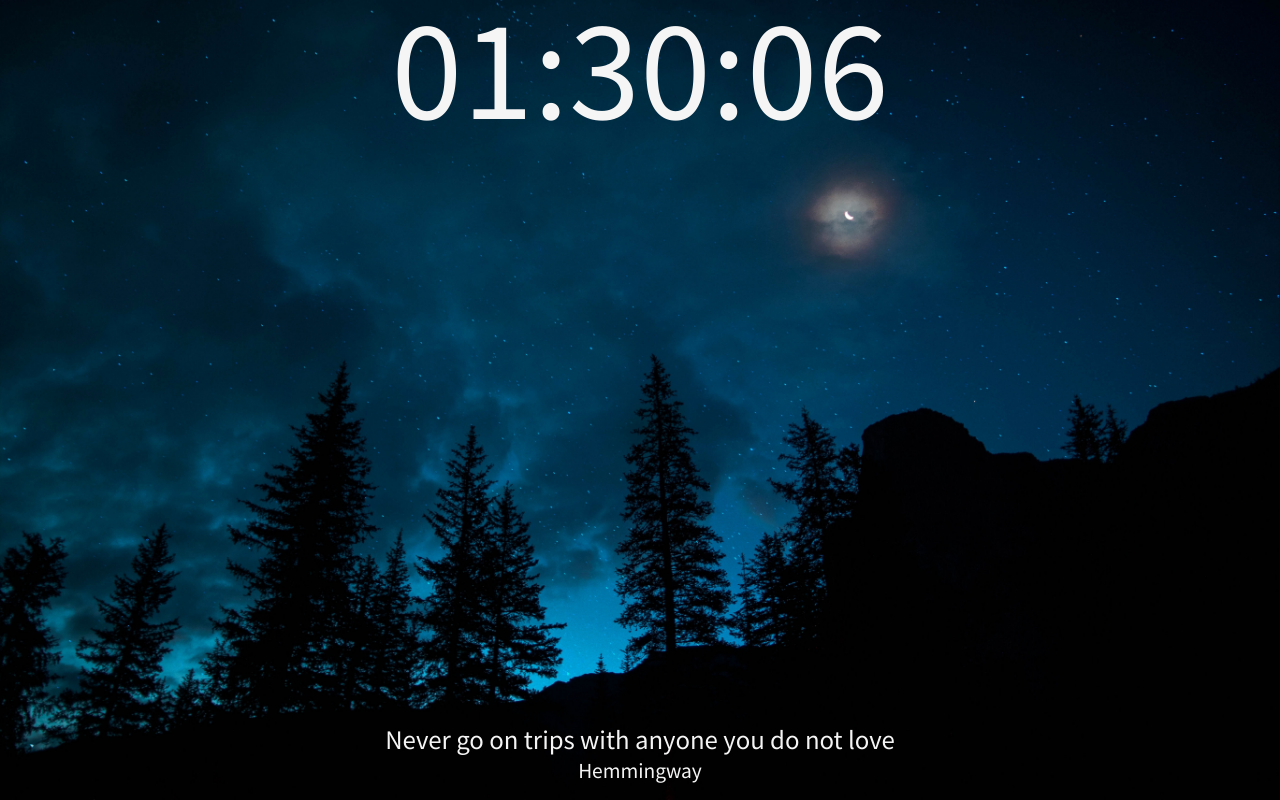
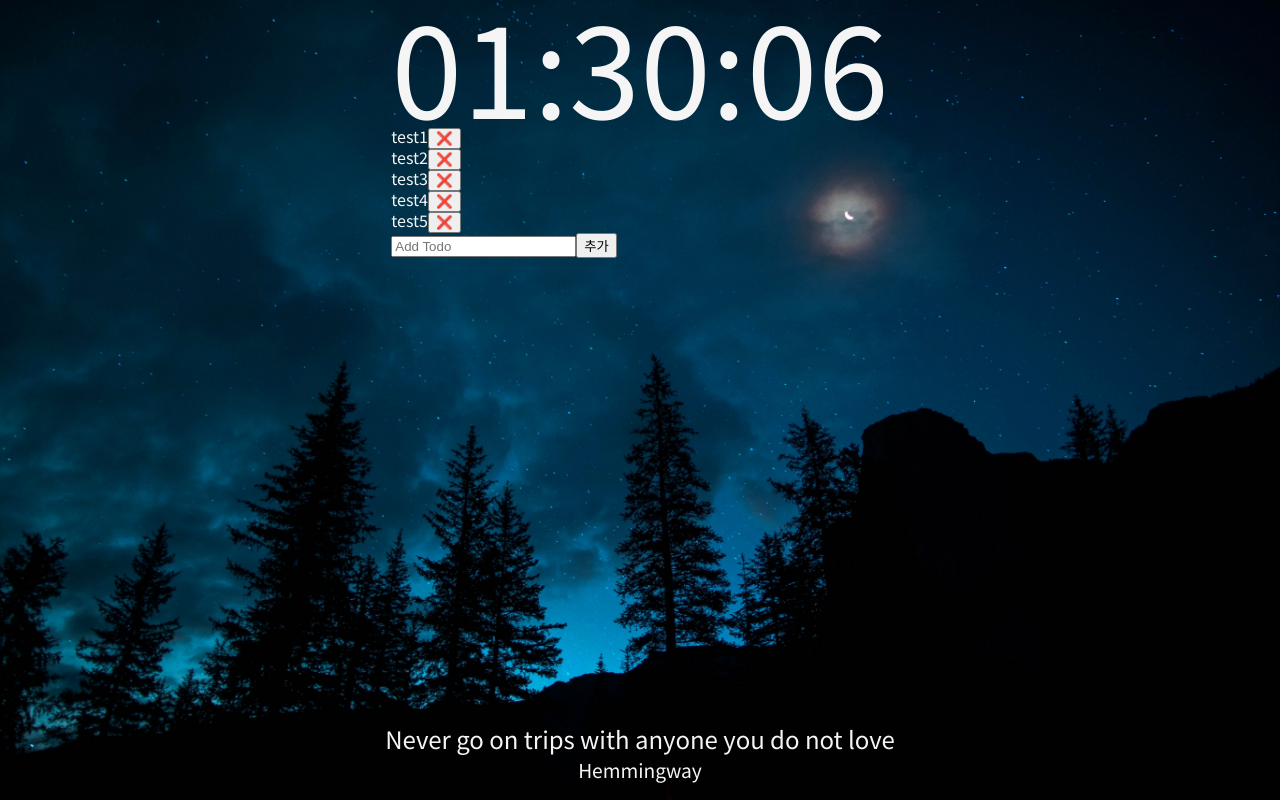
Before and after one commit to JaeHyunLee123/oz-react-todo, a React (Vite) app: page / in a window 1280 px wide. Built offline with nearby package versions, Linux system fonts and the light colour scheme.

Commit message:
feat: todo add and delete

```diff
--- a/src/App.jsx
+++ b/src/App.jsx
@@ -2,6 +2,7 @@ import backgroundImage from "./libs/background";
 import "./App.css";
 import Footer from "./components/Footer";
 import CurrentTime from "./components/CurrentTime";
+import TodoList from "./components/TodoList";
 
 function App() {
   return (
@@ -17,6 +18,7 @@ function App() {
     >
       <main>
         <CurrentTime />
+        <TodoList />
       </main>
       <Footer />
     </div>
--- /dev/null
+++ b/src/components/Todo.css
@@ -0,0 +1,3 @@
+.todo-box {
+  color: whitesmoke;
+}
--- /dev/null
+++ b/src/components/Todo.jsx
@@ -0,0 +1,25 @@
+import "./Todo.css";
+
+/** @typedef {import("../type").Todo} Todo*/
+
+/**
+ * @typedef {object} TodoProps
+ * @property {Todo} todo
+ * @property {React.Dispatch<React.SetStateAction<Todo[]>>} setTodos
+ */
+
+/**
+ * @param {TodoProps} props
+ */
+export default function Todo({ todo, setTodos }) {
+  const onDeleteButtonClick = () => {
+    setTodos((todos) => todos.filter((element) => todo.id !== element.id));
+  };
+
+  return (
+    <div className="todo-box">
+      <span>{todo.todo}</span>
+      <button onClick={onDeleteButtonClick}>❌</button>
+    </div>
+  );
+}
--- /dev/null
+++ b/src/components/TodoList.jsx
@@ -0,0 +1,72 @@
+import { useEffect, useRef, useState } from "react";
+import "./TodoList.css";
+import Todo from "./Todo";
+
+/** @typedef {import("../type").Todo} Todo*/
+
+/** @type {Todo[]} */
+const FAKE_TODOS = [
+  {
+    id: 1,
+    todo: "test1",
+    isComplete: false,
+  },
+  {
+    id: 2,
+    todo: "test2",
+    isComplete: false,
+  },
+  {
+    id: 3,
+    todo: "test3",
+    isComplete: false,
+  },
+  {
+    id: 4,
+    todo: "test4",
+    isComplete: false,
+  },
+  {
+    id: 5,
+    todo: "test5",
+    isComplete: false,
+  },
+];
+
+export default function TodoList() {
+  /** @type {[Todo[], React.Dispatch<React.SetStateAction<Todo[]>>]} */
+  const [todos, setTodos] = useState([]);
+
+  useEffect(() => {
+    setTodos(FAKE_TODOS);
+  }, []);
+
+  const inputRef = useRef(null);
+
+  const onTodoSubmit = (e) => {
+    e.preventDefault();
+
+    /** @type {Todo} */
+    const newTodo = {
+      id: new Date(),
+      todo: inputRef.current.value,
+      isComplete: false,
+    };
+
+    inputRef.current.value = "";
+
+    setTodos([...todos, newTodo]);
+  };
+
+  return (
+    <div>
+      {todos.map((todo) => (
+        <Todo todo={todo} setTodos={setTodos} key={todo.id} />
+      ))}
+      <form onSubmit={onTodoSubmit}>
+        <input placeholder="Add Todo" ref={inputRef} />
+        <button type="submit">추가</button>
+      </form>
+    </div>
+  );
+}
--- /dev/null
+++ b/src/type.js
@@ -0,0 +1,8 @@
+/**
+ * @typedef {object} Todo
+ * @property {string} todo
+ * @property {number} id
+ * @property {boolean} isComplete
+ */
+
+export default {};
```
Also changed, not shown: src/components/TodoList.css (added).
